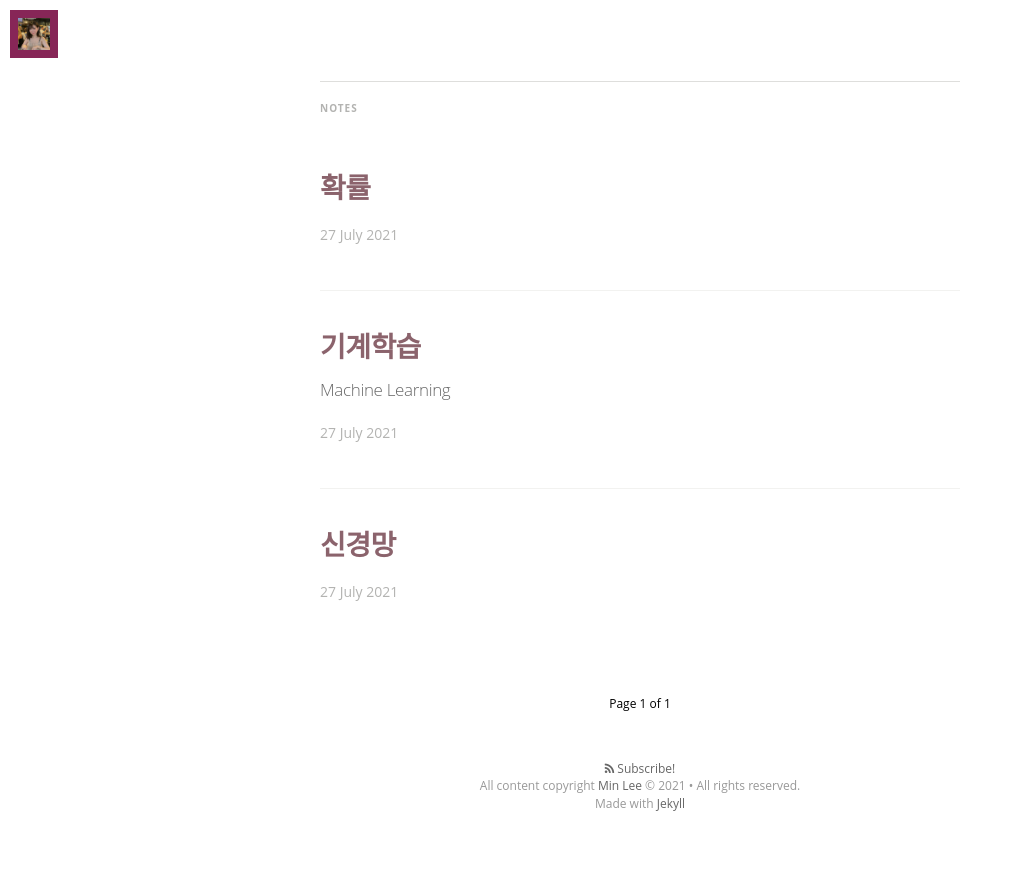
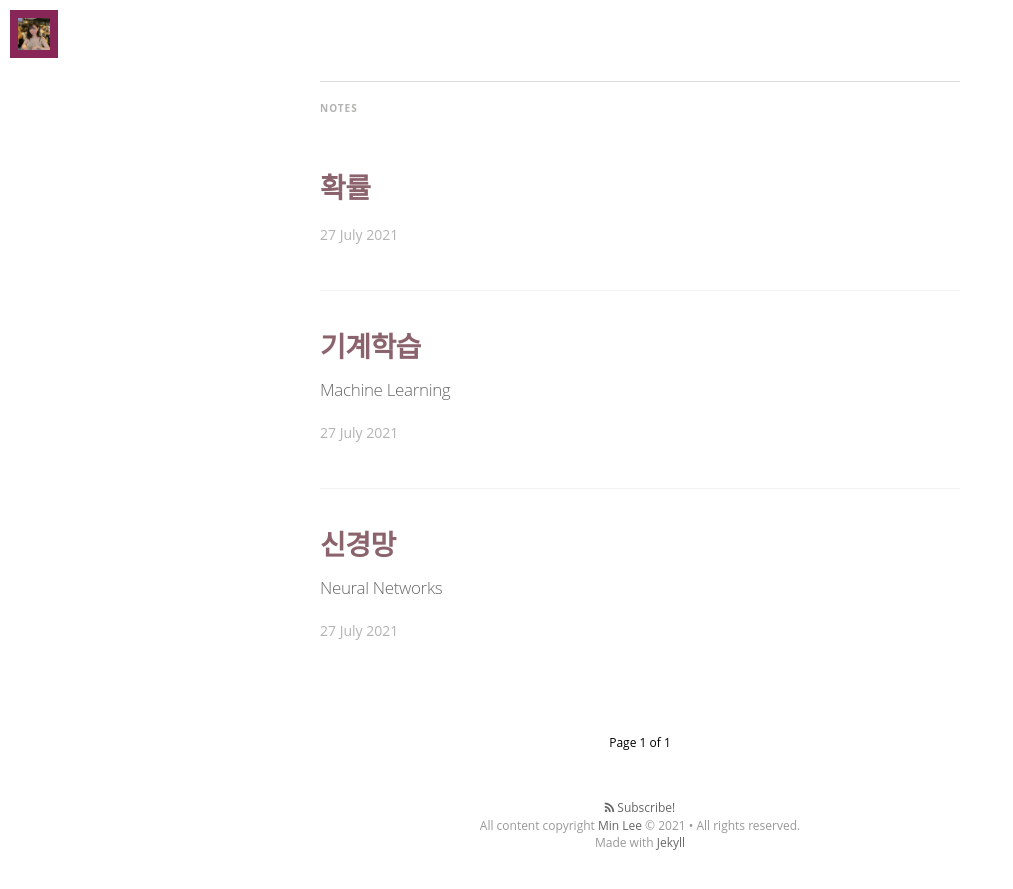
Before and after one commit to minniie/minniie.github.io, a Jekyll site: the page built from index.html, in a window 1280 px wide and 900 px high, scrolled down 1248 px. Shown: the top 889 px of the window, without its empty margins (0-1013 px from the left). Built offline with Jekyll 4.4.1, drawn with Linux system fonts in a browser that asks for light colours; nearby versions of some CDN libraries; some web fonts are replaced; the list of posts is cut into pages by our own code; before the commit the page ends 2109 px from its top, so only the background shows below that.

Commit message:
Update 2021-07-27-neural-nets.markdown

```diff
--- a/_posts/2021-07-27-neural-nets.markdown
+++ b/_posts/2021-07-27-neural-nets.markdown
@@ -3,6 +3,7 @@ layout: post
 title:  "신경망"
 date:   2021-07-27 07:14:00
 categories: 신경망
+desc: "Neural Networks"
 tags: notes
 image: /assets/article_images/2021-07-27-neural-nets/wallpaper.JPG
 use_math: true
```
